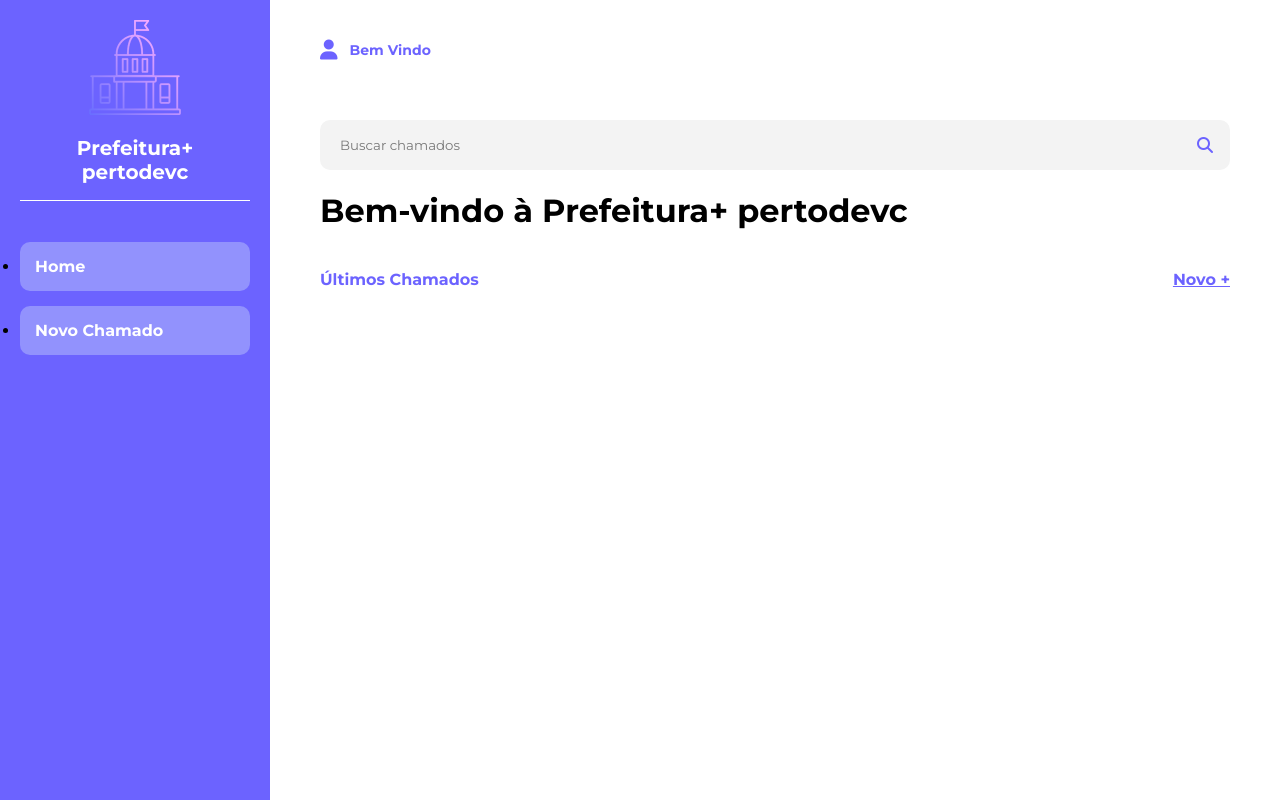
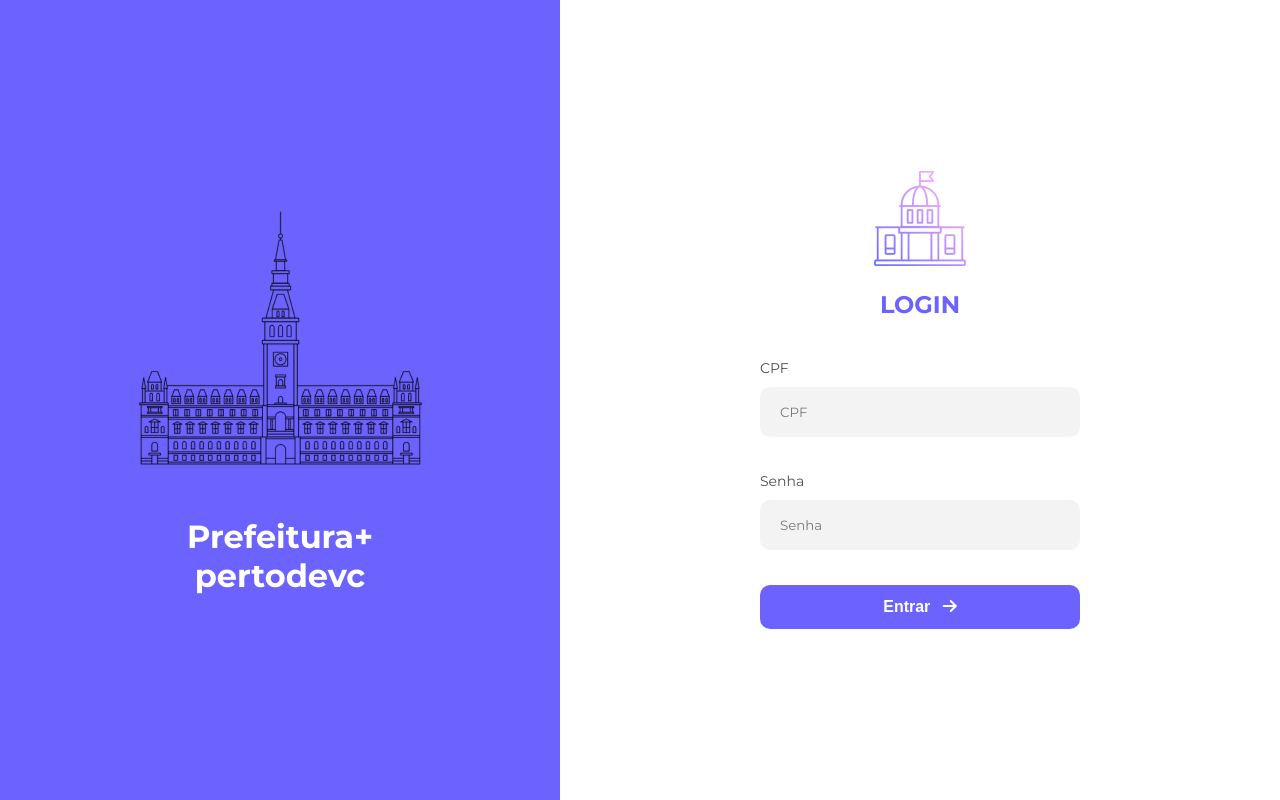
Before and after one commit to beatrizrckr97/prefeitura-proxima-app-updates, a Django app: page / in a window 1280 px wide. Run offline with Django 5.2, Linux system fonts and the light colour scheme; data that the repository does not hold is empty.

Commit message:
feat: adiciona login simulado

```diff
--- a/prefeitura_proxima_app/static/css/style.css
+++ b/prefeitura_proxima_app/static/css/style.css
@@ -19,7 +19,7 @@ body {
     overflow-x: hidden;
     font-family: "Montserrat", sans-serif;
 }
-''
+
 li {
     list-style: none;
 }
@@ -163,6 +163,7 @@ textarea {
     background-color: var(--secondary);
     border-radius: 10px;
     padding: 15px;
+    list-style: none;
     margin-top: 15px;
 }
 
@@ -211,6 +212,10 @@ textarea {
     color: var(--primary);
     font-size: 16px;
     text-align: end;
+}
+
+.content__body h1{
+    font-size: 22px;
 }
 
 .content__body-mobile {
@@ -460,6 +465,17 @@ textarea {
     text-transform: none;
 }
 
+.index__form-messages{
+    background-color: #f5c6cb;
+    border-color: #f5c6cb;
+    color: #721c24;
+    padding: .75rem 1.25rem;
+    margin-bottom: 1rem;
+    border: 1px solid transparent;
+    border-radius: .25rem;
+
+}
+
 .index__link{
     text-align: center;
     font-size: 14px;
--- /dev/null
+++ b/prefeitura_proxima_app/templates/core/base_public.html
@@ -0,0 +1,17 @@
+{% load static %}
+<!DOCTYPE html>
+<html lang="pt-BR">
+<head>
+    <meta charset="UTF-8">
+    <meta name="description" content="Página de login">
+    <meta name="viewport" content="width=device-width, initial-scale=1.0">
+    <link rel="stylesheet" href="{% static 'css/style.css' %}">
+    <link rel="stylesheet" href="https://cdnjs.cloudflare.com/ajax/libs/font-awesome/6.5.2/css/all.min.css">
+    <title>{% block title %}Login - Prefeitura+pertodevc{% endblock %}</title>
+</head>
+<body>
+    {% block content %}
+    {% endblock %}
+    <script src="{% static 'js/main.js' %}"></script>
+</body>
+</html>
--- /dev/null
+++ b/prefeitura_proxima_app/templates/core/login.html
@@ -0,0 +1,45 @@
+{% extends 'core/base_public.html' %}
+{% load static %}
+{% block content %}
+<main>
+    <div class="index">
+        <div class="index__img">
+            <div>
+                <img src="{% static 'img/login-img.png' %}" alt="Prefeitura">
+                <h1 class="index__title">Prefeitura+ <br> pertodevc</h1>
+            </div>
+        </div>
+        <div class="index__form">
+            <div class="index__form-img">
+                <img src="{% static 'img/logo-menu.png' %}" alt="Logo">
+                <h1 class="index__form-title index__form-title--mobile">Prefeitura+ <br> pertodevc</h1>
+                <h2 class="index__form-title">Login</h2>
+            </div>
+            <form class="call" method="POST">
+                {% csrf_token %}
+
+                {% if messages %}
+                    <ul class="index__form-messages">
+                        {% for message in messages %}
+                            <li>{{ message }}</li>
+                        {% endfor %}
+                    </ul>
+                {% endif %}
+
+                <div class="form-group">
+                    <label for="cpf">CPF</label>
+                    <input type="text" id="cpf" name="cpf" placeholder="CPF">
+                </div>
+                <div class="form-group">
+                    <label for="senha">Senha</label>
+                    <input type="password" id="senha" name="senha" placeholder="Senha">
+                </div>
+                <button type="submit" class="btn call__btn-new call__btn-new--index">
+                    Entrar
+                    <i class="fa-solid fa-arrow-right"></i>
+                </button>
+            </form>
+        </div>
+    </div>
+</main>
+{% endblock %}
--- a/prefeitura_proxima_app/urls.py
+++ b/prefeitura_proxima_app/urls.py
@@ -20,7 +20,8 @@ from . import views
 
 urlpatterns = [
 
-    path('', views.home, name='home'),
+    path('', views.login, name='login'),
+    path('dashboard/', views.home, name='home'),
     path('novo-chamado/', views.novo_chamado, name='novo_chamado'),
     path('ver-chamado/<int:chamado_id>/', views.ver_chamado, name='ver_chamado'),
     path('editar-chamado/<int:chamado_id>/', views.editar_chamado, name='editar_chamado'),
--- a/prefeitura_proxima_app/views.py
+++ b/prefeitura_proxima_app/views.py
@@ -1,6 +1,21 @@
 from django.shortcuts import render, redirect
 from core.models import Chamado
 from django.shortcuts import get_object_or_404
+from django.contrib import messages
+
+def login(request):
+    if request.method == 'POST':
+        cpf = request.POST.get('cpf')
+        senha = request.POST.get('senha')
+
+        if cpf == '123' and senha == '123':
+            return redirect('home')
+        else:
+            messages.error(request, 'CPF ou senha inválidos.')
+            return redirect('login')
+
+    return render(request, 'core/login.html')
+
 def home(request):
     chamados = Chamado.objects.all().order_by('-id')  # Busca do banco
     return render(request, 'core/home.html', {'chamados': chamados})
```
Also changed, not shown: requirements.txt (added, +94 -0 lines), README.Md (added), prefeitura_proxima_app/static/img/login-img.png (added).
